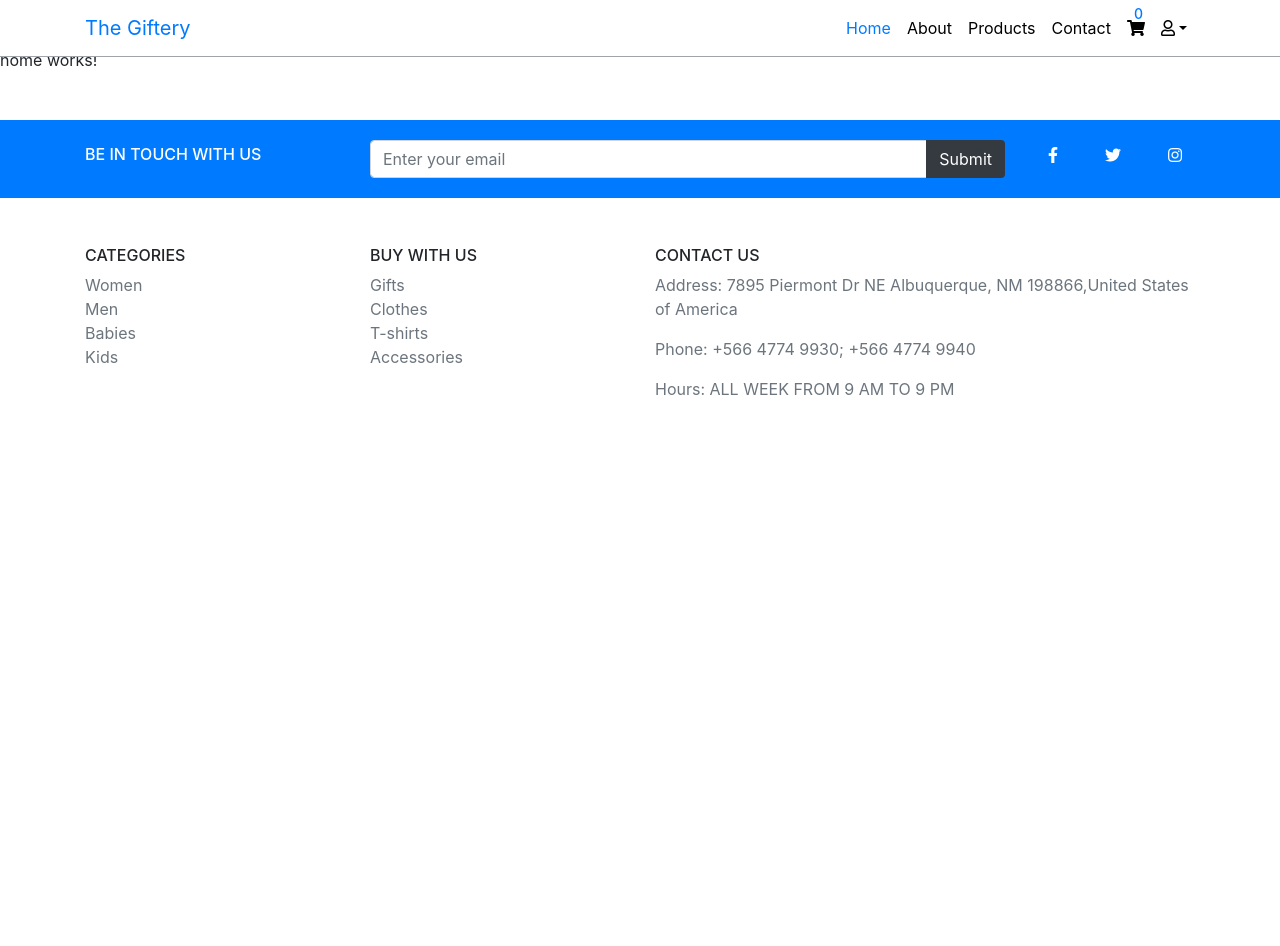
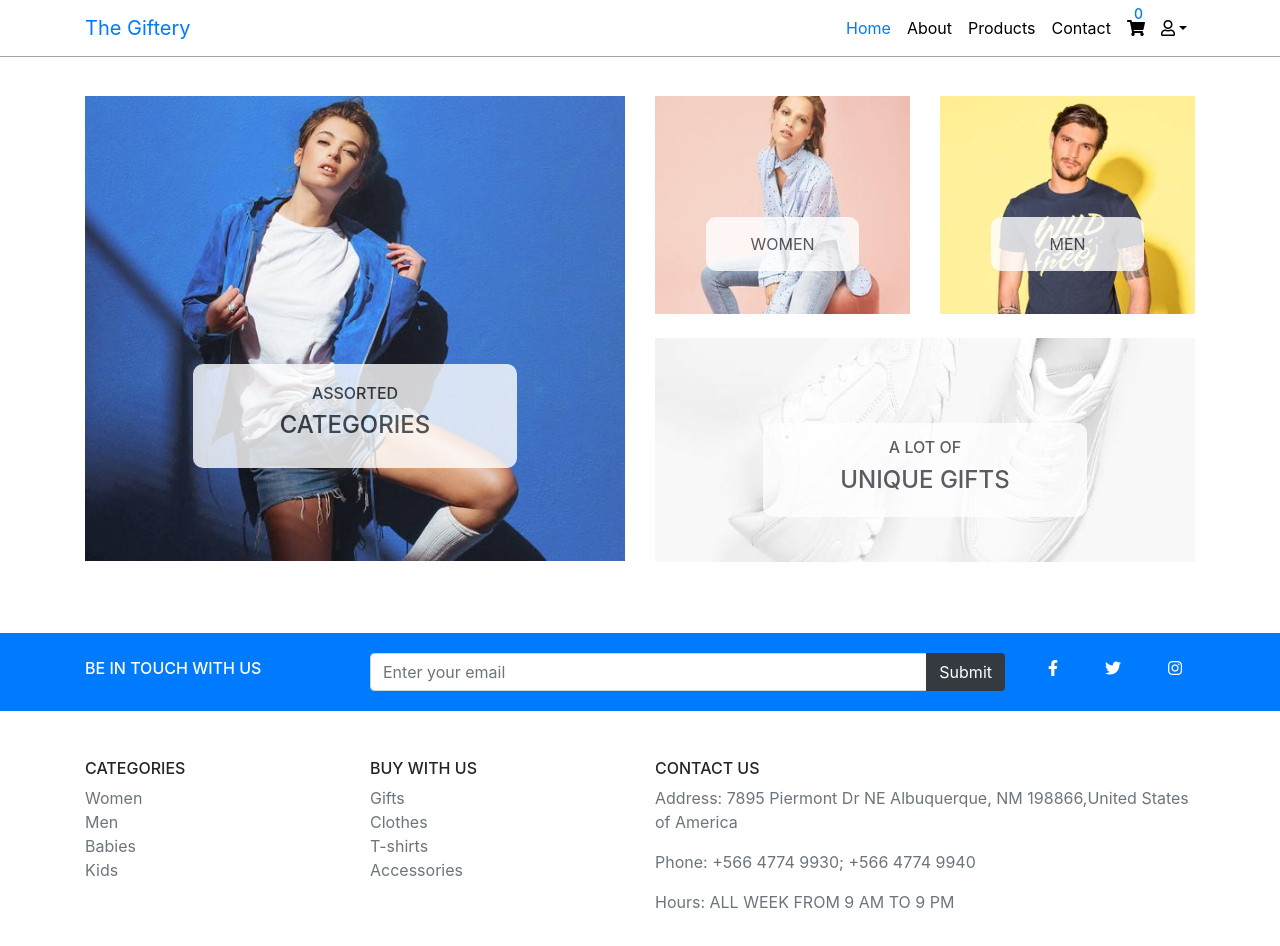
Before and after one commit to MuhammadAbdelaal/theGiftsShop, an Angular app: page /home in a window 1280 px wide. Shown: the top 946 px of the page. Before the commit the page ends 800 px from the top, so only its background shows below. Built offline with nearby package versions, Linux system fonts and the light colour scheme.

Commit message:
adding header section to home and refactoring css files

```diff
--- a/src/app/home/home.component.html
+++ b/src/app/home/home.component.html
@@ -1,3 +1,59 @@
-<section class="my-5">
-<p>home works!</p>
-</section>
+<!-- header section start -->
+<header class="mt-5 py-5">
+    <div class="container">
+        <div class="row mainrow">
+            <div class="col-lg-6 col-md-12 col-sm-12 col-12">
+                <div class="one mb-4">
+                    <img class="img-fluid" src="../../assets/img/demo04_01_600x.jpg" alt="">
+                    <a class="d-block text-dark text-decoration-none" routerLink="/products">
+                        <div class="onetext text-center">
+                            <h6>Assorted</h6>
+                            <h4>CATEGORIES</h4>
+                        </div>
+                    </a>
+                </div>
+
+            </div>
+            <div class="col-lg-6 col-md-12 col-sm-12 col-12">
+                <div class="row">
+                    <div class="col-6">
+                        <div class="two mb-4">
+                            <img class="img-fluid" src="../../assets/img/demo04_02_300x.jpg" alt="">
+                            <a class="d-block text-dark text-decoration-none" routerLink="/products">
+                                <div class="twotext text-center">
+                                    Women
+                                </div>
+                            </a>
+                        </div>
+                    </div>
+                    <div class="col-6">
+                        <div class="three mb-4">
+                            <img class="img-fluid" src="../../assets/img/demo04_03_300x.jpg" alt="">
+
+                            <a class="d-block text-dark text-decoration-none" routerLink="/products">
+                                <div class="threetext text-center">
+                                    Men
+                                </div>
+                            </a>
+                        </div>
+                    </div>
+                </div>
+                <div class="row">
+                    <div class="col-12">
+                        <div class="four">
+                            <img class="img-fluid" src="../../assets/img/demo04_04_600x.jpg" alt="">
+
+                            <a class="d-block text-dark text-decoration-none" routerLink="/products">
+                                <div class="fourtext text-center">
+                                    <h6>A LOT OF</h6>
+                                    <h4>UNIQUE GIFTS</h4>
+                                </div>
+                            </a>
+                        </div>
+                    </div>
+                </div>
+            </div>
+        </div>
+    </div>
+</header>
+<!-- header section end -->
--- a/src/app/home/home.component.scss
+++ b/src/app/home/home.component.scss
@@ -0,0 +1,37 @@
+@import '../styles/colors';
+@import '../styles/mixins';
+
+ /* ###########################################
+ *        ###### Header Start #######        */
+header {
+
+    .one, .two, .three, .four  {
+        position: relative;
+    }
+
+    .onetext {
+        @include headerDivText(20px 40px);
+    }
+
+    .twotext, .threetext, .fourtext
+    {
+        @include headerDivText(15px 25px);
+    }
+ }
+
+
+ @media screen and (max-width: 420px) {
+    header {
+        * {
+            font-size: 1rem;
+        }
+        .twotext, .threetext {
+            font-size: 14px;
+            padding: 10px 15px;
+        }
+    }
+   }
+
+
+ /*        ###### Header End #######
+ * ######################################## */
--- a/src/app/navbar/navbar.component.scss
+++ b/src/app/navbar/navbar.component.scss
@@ -1,4 +1,4 @@
-@import '../../styles';
+@import '../styles/colors';
 
 .navbar {
     & {
--- /dev/null
+++ b/src/app/styles/_colors.scss
@@ -0,0 +1,6 @@
+$primary: #007BFF;
+$black: #000;
+$dark:#343A40;
+$secondary: #6C757D;
+$muted: #9EA4A9;
+$white: #fff;
--- /dev/null
+++ b/src/app/styles/_mixins.scss
@@ -0,0 +1,20 @@
+@import 'colors';
+
+@mixin headerDivText ($padding) {
+    position: absolute;
+    text-transform: uppercase;
+    bottom: 20%;
+    left: 20%;
+    right: 20%;
+    background-color: $white;
+    opacity: 0.8;
+    margin: auto;
+    align-items: center;
+    border-radius: 10px;
+    padding: $padding;
+    transition: all .2s;
+    &:hover{
+       opacity: 0.9;
+       transform: scale(1.05);
+    }
+}
--- a/src/styles.scss
+++ b/src/styles.scss
@@ -1,8 +1,5 @@
-/* colors */
-$primary: #007BFF;
-$black: #000;
-$dark:#343A40;
-$secondary: #6C757D;
-$muted: #9EA4A9;
-$white: #fff;
-/* colors */
+* {
+    box-sizing: border-box;
+    padding: 0;
+    margin: 0;
+}
```
